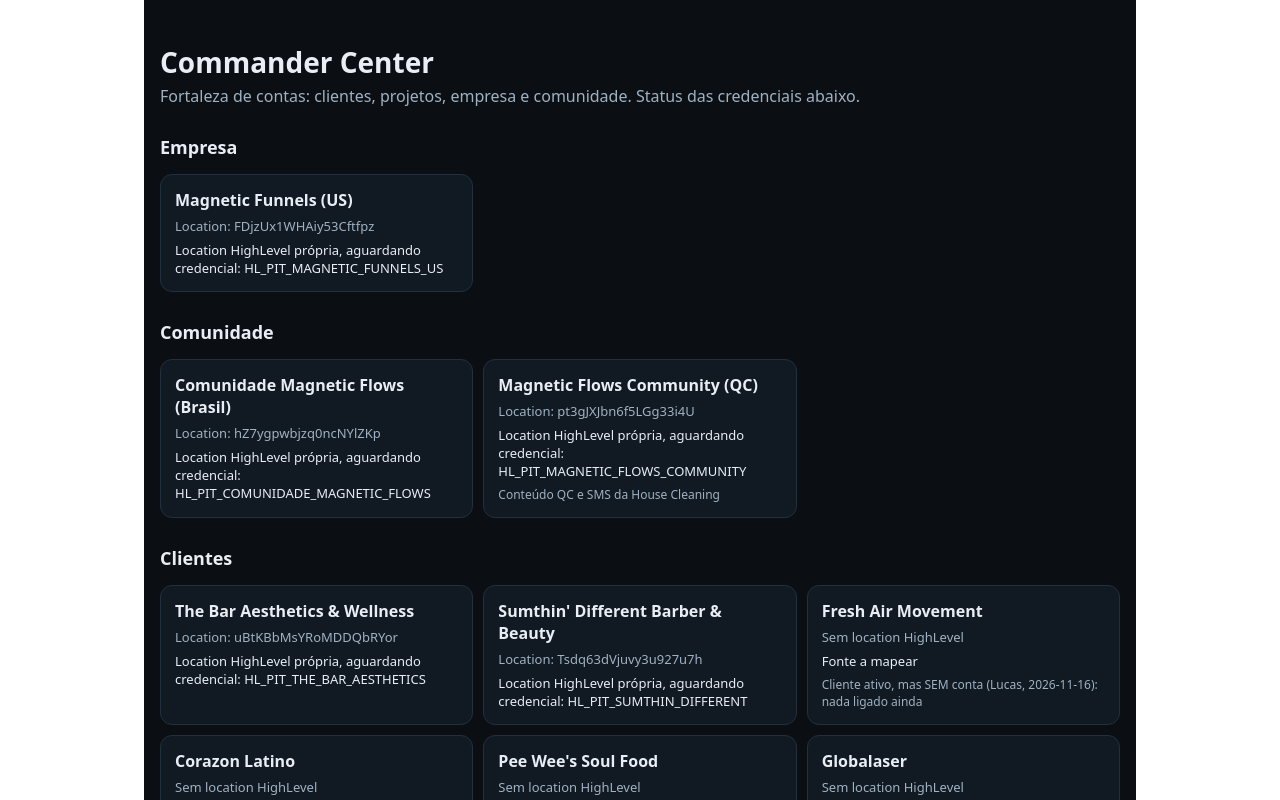
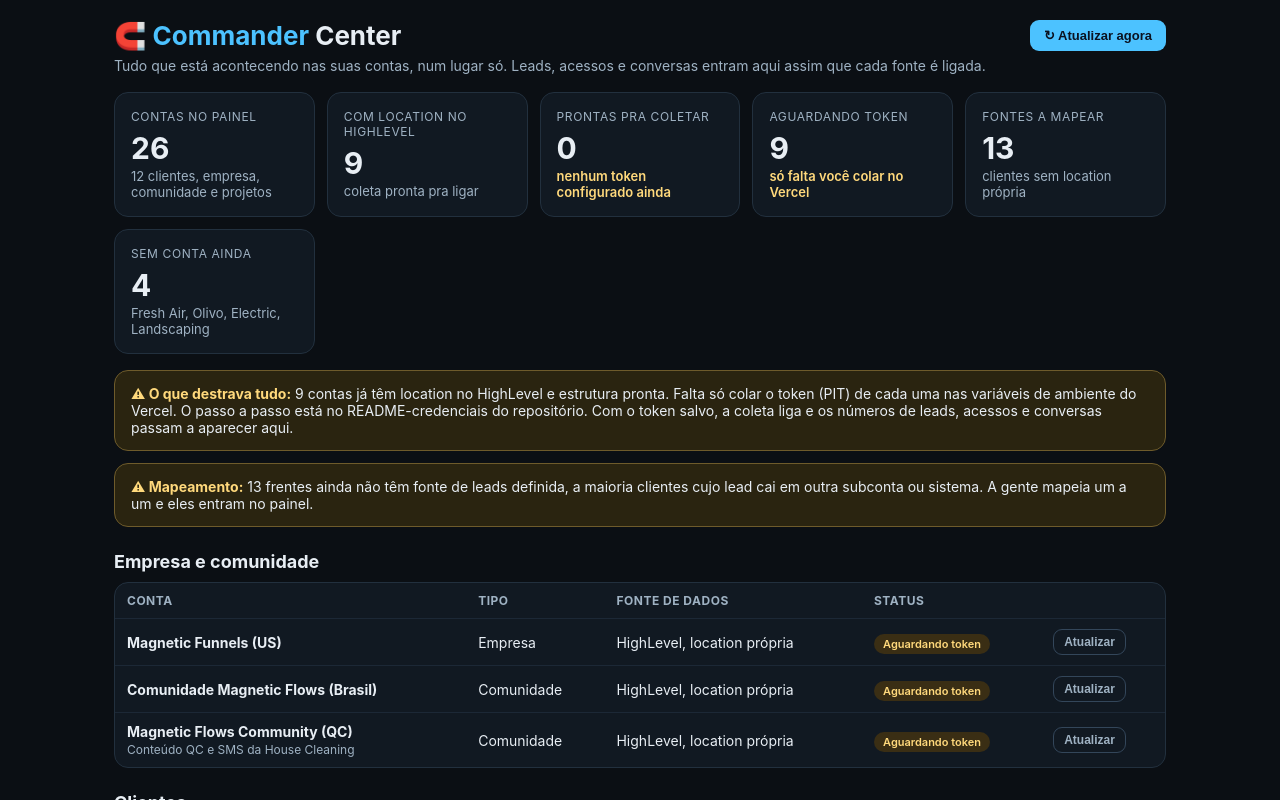
Before and after one commit to iamlucasdantas/commander-center, a Next.js app: page / in a window 1280 px wide. Shown: the top 800 px of the page. Built offline with nearby package versions, Linux system fonts and the light colour scheme.

Commit message:
Painel de verdade: design do mockup aprovado, KPIs e status reais das 26 contas, botão de atualizar funcionando

```diff
--- /dev/null
+++ b/src/app/globals.css
@@ -0,0 +1,40 @@
+* { box-sizing: border-box; margin: 0; padding: 0; }
+body { font-family: -apple-system, "Segoe UI", Roboto, Helvetica, Arial, sans-serif; background: #0B0F14; color: #E8EEF4; }
+.wrap { max-width: 1080px; margin: 0 auto; padding: 20px 14px 40px; }
+header.topo { display: flex; flex-wrap: wrap; align-items: center; gap: 12px; margin-bottom: 6px; }
+h1 { font-size: 26px; }
+h1 .magnet { color: #4CC2FF; }
+.sub { color: #9FB2C3; font-size: 14px; margin-bottom: 18px; }
+.kpis { display: grid; grid-template-columns: repeat(auto-fit, minmax(170px, 1fr)); gap: 12px; margin-bottom: 16px; }
+.card { background: #111922; border: 1px solid #22303E; border-radius: 14px; padding: 16px; }
+.card .label { color: #9FB2C3; font-size: 12px; text-transform: uppercase; letter-spacing: .6px; }
+.card .value { font-size: 30px; font-weight: 700; margin: 6px 0 2px; }
+.card .hint { color: #9FB2C3; font-size: 13px; }
+.up { color: #3DDC84; font-size: 13px; font-weight: 600; }
+.down { color: #FF6B6B; font-size: 13px; font-weight: 600; }
+.warn { color: #FFD97C; font-size: 13px; font-weight: 600; }
+.alert { background: #2A2410; border: 1px solid #6E5B2B; border-radius: 14px; padding: 14px 16px; margin-bottom: 12px; font-size: 14px; }
+.alert b { color: #FFD97C; }
+.alert.ok { background: #12241A; border-color: #245636; }
+.alert.ok b { color: #7CE3A8; }
+h2 { font-size: 18px; margin: 24px 0 10px; }
+.tablewrap { overflow-x: auto; background: #111922; border: 1px solid #22303E; border-radius: 14px; margin-bottom: 8px; }
+table { width: 100%; border-collapse: collapse; font-size: 14px; min-width: 640px; }
+th, td { padding: 10px 12px; text-align: left; border-bottom: 1px solid #1C2836; vertical-align: middle; }
+th { color: #9FB2C3; font-size: 12px; text-transform: uppercase; letter-spacing: .5px; }
+tr:last-child td { border-bottom: none; }
+.pill { font-size: 11px; padding: 3px 9px; border-radius: 999px; white-space: nowrap; font-weight: 600; }
+.pill.pronta { background: #1D3A2A; color: #7CE3A8; }
+.pill.token { background: #3A2E14; color: #FFD97C; }
+.pill.mapear { background: #22303E; color: #9FB2C3; }
+.pill.semconta { background: #2A1618; color: #FF9D9D; }
+.pill.propria { background: #14303A; color: #7CD6F3; }
+.btn { background: #4CC2FF; color: #0B1220; border: none; font-weight: 700; font-size: 13px; padding: 8px 14px; border-radius: 9px; cursor: pointer; }
+.btn:disabled { opacity: .55; cursor: default; }
+.btn.mini { font-size: 12px; padding: 5px 10px; background: transparent; color: #9FB2C3; border: 1px solid #33465A; }
+.btn.mini:hover { color: #E8EEF4; }
+.steps { font-size: 14px; line-height: 1.9; color: #C7D3DF; list-style: none; }
+.steps .done { color: #7CE3A8; }
+.steps .todo { color: #FFD97C; }
+.foot { color: #6E8296; font-size: 12px; margin-top: 24px; text-align: center; }
+small.note { color: #9FB2C3; display: block; font-size: 12px; margin-top: 2px; }
--- a/src/app/layout.tsx
+++ b/src/app/layout.tsx
@@ -1,4 +1,5 @@
 import type { ReactNode } from "react";
+import "./globals.css";
 
 export const metadata = { title: "Commander Center", description: "Painel fortaleza: clientes, projetos, empresa e comunidade" };
 
--- a/src/app/page.tsx
+++ b/src/app/page.tsx
@@ -1,62 +1,113 @@
-import { ACCOUNTS } from "@/lib/accounts";
+import { ACCOUNTS, type Account } from "@/lib/accounts";
+import RefreshButton from "@/components/RefreshButton";
 
 export const dynamic = "force-dynamic";
 
-const KIND_LABEL: Record<string, string> = {
+const KIND_LABEL: Record<Account["kind"], string> = {
   empresa: "Empresa",
   comunidade: "Comunidade",
-  cliente: "Clientes",
-  projeto: "Marcas e projetos próprios",
-  potencial: "Potenciais (fora do MVP)",
+  cliente: "Cliente",
+  projeto: "Projeto",
+  potencial: "Potencial",
 };
 
-const SOURCE_LABEL: Record<string, string> = {
-  "hl-location": "Location HighLevel própria",
-  "hl-conexao": "Via conexão HighLevel",
-  propria: "Fonte própria",
-  mapear: "Fonte a mapear",
-  "sem-subconta": "Aguardando subconta",
-};
+function statusOf(a: Account): { label: string; cls: string } {
+  if (a.sourceStatus === "hl-location") {
+    const configured = a.pitEnv ? Boolean(process.env[a.pitEnv]) : false;
+    return configured
+      ? { label: "Pronta pra coletar", cls: "pronta" }
+      : { label: "Aguardando token", cls: "token" };
+  }
+  if (a.sourceStatus === "propria") return { label: "Fonte própria", cls: "propria" };
+  if (a.sourceStatus === "sem-subconta") return { label: "Sem conta ainda", cls: "semconta" };
+  return { label: "Fonte a mapear", cls: "mapear" };
+}
+
+function fonte(a: Account): string {
+  if (a.sourceStatus === "hl-location") return "HighLevel, location própria";
+  if (a.sourceStatus === "propria") return "App próprio (API)";
+  if (a.sourceStatus === "sem-subconta") return "Nenhuma por enquanto";
+  return "A definir";
+}
 
 export default function Home() {
-  const groups = ["empresa", "comunidade", "cliente", "projeto", "potencial"];
+  const contas = ACCOUNTS.filter((a) => a.kind !== "potencial");
+  const comLocation = contas.filter((a) => a.sourceStatus === "hl-location");
+  const prontas = comLocation.filter((a) => a.pitEnv && process.env[a.pitEnv]);
+  const aguardandoToken = comLocation.length - prontas.length;
+  const aMapear = contas.filter((a) => a.sourceStatus === "mapear");
+  const semConta = contas.filter((a) => a.sourceStatus === "sem-subconta");
+  const grupos: Array<{ titulo: string; kinds: Account["kind"][] }> = [
+    { titulo: "Empresa e comunidade", kinds: ["empresa", "comunidade"] },
+    { titulo: "Clientes", kinds: ["cliente"] },
+    { titulo: "Marcas e projetos próprios", kinds: ["projeto"] },
+  ];
+
   return (
-    <main style={{ fontFamily: "system-ui, sans-serif", margin: "0 auto", maxWidth: 960, padding: "24px 16px", background: "#0B0F14", color: "#E8EEF4", minHeight: "100vh" }}>
-      <h1 style={{ fontSize: 28, marginBottom: 4 }}>Commander Center</h1>
-      <p style={{ color: "#9FB2C3", marginTop: 0 }}>
-        Fortaleza de contas: clientes, projetos, empresa e comunidade. Status das credenciais abaixo.
-      </p>
-      {groups.map((kind) => {
-        const items = ACCOUNTS.filter((a) => a.kind === kind);
-        if (!items.length) return null;
-        return (
-          <section key={kind}>
-            <h2 style={{ fontSize: 18, marginTop: 28 }}>{KIND_LABEL[kind]}</h2>
-            <div style={{ display: "grid", gap: 10, gridTemplateColumns: "repeat(auto-fill, minmax(260px, 1fr))" }}>
-              {items.map((a) => {
-                const ready = a.pitEnv ? Boolean(process.env[a.pitEnv]) : null;
-                return (
-                  <article key={a.slug} style={{ border: "1px solid #22303E", borderRadius: 12, padding: 14, background: "#111922" }}>
-                    <strong>{a.name}</strong>
-                    <div style={{ color: "#9FB2C3", fontSize: 13, marginTop: 6 }}>
-                      {a.locationId ? `Location: ${a.locationId}` : "Sem location HighLevel"}
-                    </div>
-                    <div style={{ fontSize: 13, marginTop: 6 }}>
-                      {SOURCE_LABEL[a.sourceStatus]}
-                      {a.pitEnv
-                        ? ready
-                          ? ", credencial configurada"
-                          : `, aguardando credencial: ${a.pitEnv}`
-                        : ""}
-                    </div>
-                    {a.note ? <div style={{ color: "#9FB2C3", fontSize: 12, marginTop: 6 }}>{a.note}</div> : null}
-                  </article>
-                );
-              })}
-            </div>
-          </section>
-        );
-      })}
-    </main>
+    <div className="wrap">
+      <header className="topo">
+        <h1><span className="magnet">🧲 Commander</span> Center</h1>
+        <span style={{ marginLeft: "auto" }}><RefreshButton /></span>
+      </header>
+      <p className="sub">Tudo que está acontecendo nas suas contas, num lugar só. Leads, acessos e conversas entram aqui assim que cada fonte é ligada.</p>
+
+      <div className="kpis">
+        <div className="card"><div className="label">Contas no painel</div><div className="value">{contas.length}</div><div className="hint">12 clientes, empresa, comunidade e projetos</div></div>
+        <div className="card"><div className="label">Com location no HighLevel</div><div className="value">{comLocation.length}</div><div className="hint">coleta pronta pra ligar</div></div>
+        <div className="card"><div className="label">Prontas pra coletar</div><div className="value">{prontas.length}</div><div className={prontas.length ? "up" : "warn"}>{prontas.length ? "token configurado" : "nenhum token configurado ainda"}</div></div>
+        <div className="card"><div className="label">Aguardando token</div><div className="value">{aguardandoToken}</div><div className="warn">só falta você colar no Vercel</div></div>
+        <div className="card"><div className="label">Fontes a mapear</div><div className="value">{aMapear.length}</div><div className="hint">clientes sem location própria</div></div>
+        <div className="card"><div className="label">Sem conta ainda</div><div className="value">{semConta.length + 1}</div><div className="hint">Fresh Air, Olivo, Electric, Landscaping</div></div>
+      </div>
+
+      {aguardandoToken > 0 && (
+        <div className="alert"><b>⚠ O que destrava tudo:</b> {aguardandoToken} contas já têm location no HighLevel e estrutura pronta. Falta só colar o token (PIT) de cada uma nas variáveis de ambiente do Vercel. O passo a passo está no README-credenciais do repositório. Com o token salvo, a coleta liga e os números de leads, acessos e conversas passam a aparecer aqui.</div>
+      )}
+      {aMapear.length > 0 && (
+        <div className="alert"><b>⚠ Mapeamento:</b> {aMapear.length} frentes ainda não têm fonte de leads definida, a maioria clientes cujo lead cai em outra subconta ou sistema. A gente mapeia um a um e eles entram no painel.</div>
+      )}
+
+      {grupos.map((g) => (
+        <section key={g.titulo}>
+          <h2>{g.titulo}</h2>
+          <div className="tablewrap">
+            <table>
+              <thead>
+                <tr><th>Conta</th><th>Tipo</th><th>Fonte de dados</th><th>Status</th><th></th></tr>
+              </thead>
+              <tbody>
+                {contas.filter((a) => g.kinds.includes(a.kind)).map((a) => {
+                  const st = statusOf(a);
+                  const canRefresh = a.sourceStatus === "hl-location" || a.sourceStatus === "propria";
+                  return (
+                    <tr key={a.slug}>
+                      <td><b>{a.name}</b>{a.note && <small className="note">{a.note}</small>}</td>
+                      <td>{KIND_LABEL[a.kind]}</td>
+                      <td>{fonte(a)}</td>
+                      <td><span className={`pill ${st.cls}`}>{st.label}</span></td>
+                      <td>{canRefresh && <RefreshButton slug={a.slug} mini />}</td>
+                    </tr>
+                  );
+                })}
+              </tbody>
+            </table>
+          </div>
+        </section>
+      ))}
+
+      <h2>Onde estamos</h2>
+      <div className="card">
+        <ul className="steps">
+          <li><span className="done">✓</span> Painel no ar, GitHub e Vercel ligados, deploy automático a cada push</li>
+          <li><span className="done">✓</span> Lista definitiva de contas, 12 clientes e 14 projetos, registrada no painel</li>
+          <li><span className="done">✓</span> Botão de atualizar na hora, no painel todo ou por conta</li>
+          <li><span className="todo">→</span> Você cola os tokens do HighLevel no Vercel (9 variáveis, passo a passo no repositório)</li>
+          <li><span className="todo">→</span> Coleta liga: leads com nome e origem, fakes fora das métricas, acessos cruzados com leads</li>
+          <li><span className="todo">→</span> Mapeamento das fontes dos clientes sem location, um a um</li>
+        </ul>
+      </div>
+
+      <p className="foot">Commander Center. Os números de leads e acessos aparecem por conta assim que a fonte dela é ligada.</p>
+    </div>
   );
 }
--- /dev/null
+++ b/src/components/RefreshButton.tsx
@@ -0,0 +1,37 @@
+"use client";
+
+import { useState } from "react";
+
+export default function RefreshButton({ slug, mini }: { slug?: string; mini?: boolean }) {
+  const [state, setState] = useState<"idle" | "running" | "done" | "error">("idle");
+  const [msg, setMsg] = useState("");
+
+  async function run() {
+    setState("running");
+    setMsg("");
+    try {
+      const res = await fetch(slug ? `/api/refresh?slug=${slug}` : "/api/refresh", { method: "POST" });
+      const data = await res.json().catch(() => ({}));
+      if (res.ok) {
+        setState("done");
+        setMsg("Atualização disparada");
+      } else {
+        setState("error");
+        setMsg(data.error ?? "Nada para atualizar ainda");
+      }
+    } catch {
+      setState("error");
+      setMsg("Falha de rede");
+    }
+    setTimeout(() => setState("idle"), 4000);
+  }
+
+  return (
+    <span style={{ display: "inline-flex", alignItems: "center", gap: 8 }}>
+      <button className={mini ? "btn mini" : "btn"} onClick={run} disabled={state === "running"}>
+        {state === "running" ? "Atualizando..." : mini ? "Atualizar" : "↻ Atualizar agora"}
+      </button>
+      {msg && <small style={{ color: state === "error" ? "#FF9D9D" : "#7CE3A8", fontSize: 12 }}>{msg}</small>}
+    </span>
+  );
+}
```
